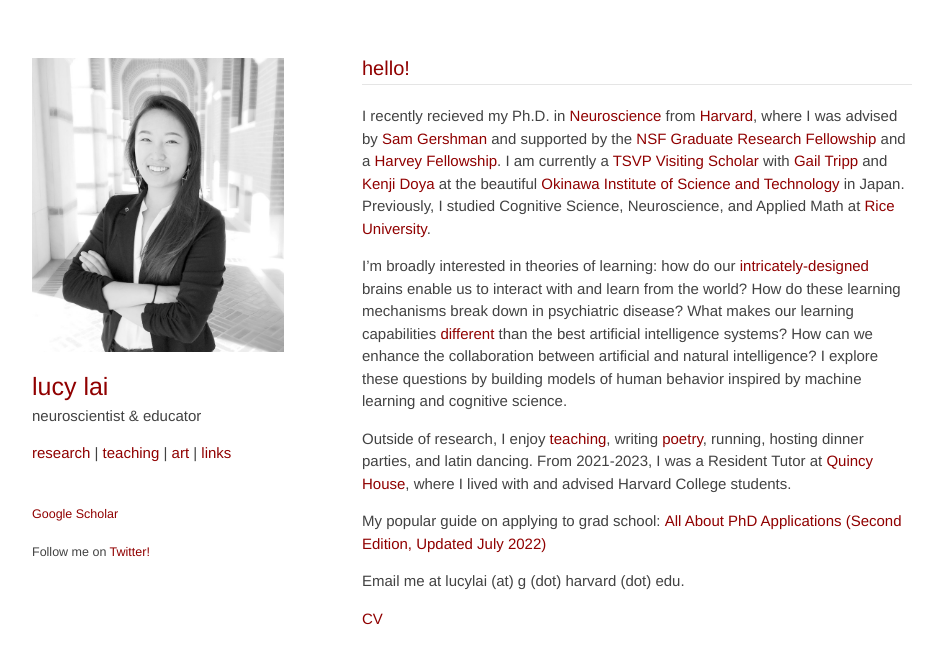
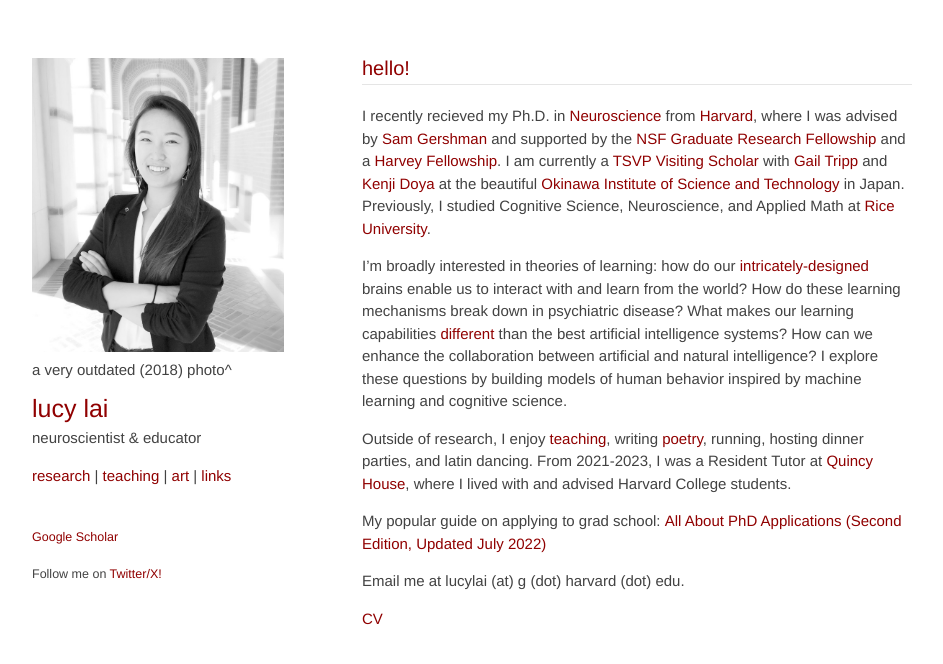
Before and after one commit to lucylai96/lucylai96.github.io, a Jekyll site: the page built from index.md, in a window 1280 px wide. Shown: the top 664 px of the page, without its empty margins (168-1111 px from the left). Built offline with Jekyll 4.4.1, drawn with Linux system fonts in a browser that asks for light colours; our own code applies the rules of GitHub Pages for plain Markdown files; some of the changed lines change nothing that is shown.

Commit message:
Update default.html

```diff
--- a/_layouts/default.html
+++ b/_layouts/default.html
@@ -17,6 +17,7 @@
 
         {% if site.logo %}
           <img src="{{site.logo | relative_url}}" alt="Logo"/>
+          <p>a very outdated (2018) photo^ </p>
         {% endif %}
          <p </p>
         <h1><a href="{{ "/" | absolute_url }}">{{ site.title }}</a></h1>
@@ -27,12 +28,11 @@
 
         <p> <a href="http://lucy-lai.com/research.html">research</a> | <a href="http://lucy-lai.com/teaching.html">teaching</a> | <a href="http://lucy-lai.com/art.html">art</a> | <a href="http://lucy-lai.com/links.html">links</a></p>
 
-        <!--<p> <a href="http://lucy-lai.com/posts.html">phd life</a> | <a href="http://lucy-lai.com/art.html">fun</a> | <a href="http://lucyblogs.wordpress.com">blog</a></p> | <a href="http://subcorticalsongs.wordpress.com">poetry</a></p>-->
         &emsp;
         &emsp;
         &emsp;
         <p> <small><a href="https://scholar.google.com/citations?user=TEpclyYAAAAJ&hl=en"> Google Scholar</a></small></p>
-        <p> <small>Follow me on <a href="https://twitter.com/lucylai_"> Twitter! </a></small></p>
+        <p> <small>Follow me on <a href="https://x.com/lucylai_"> Twitter/X! </a></small></p>
 
 
       </header>
```
